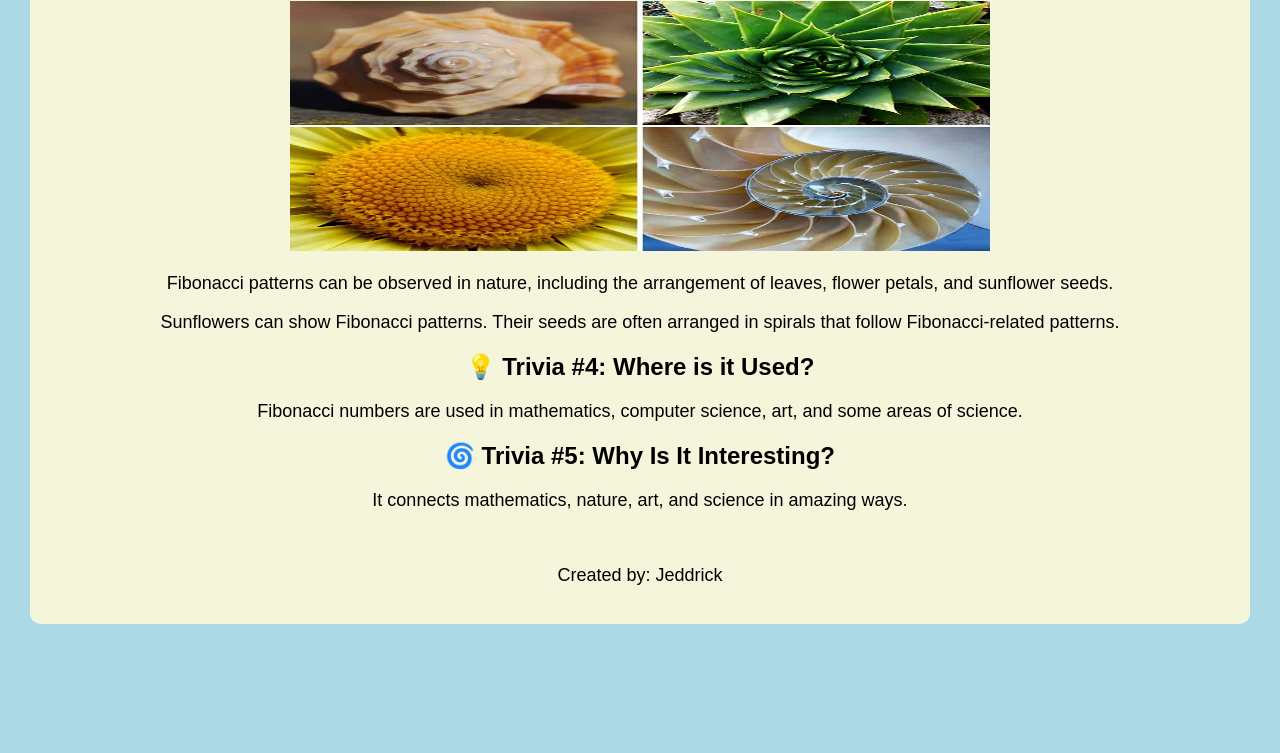
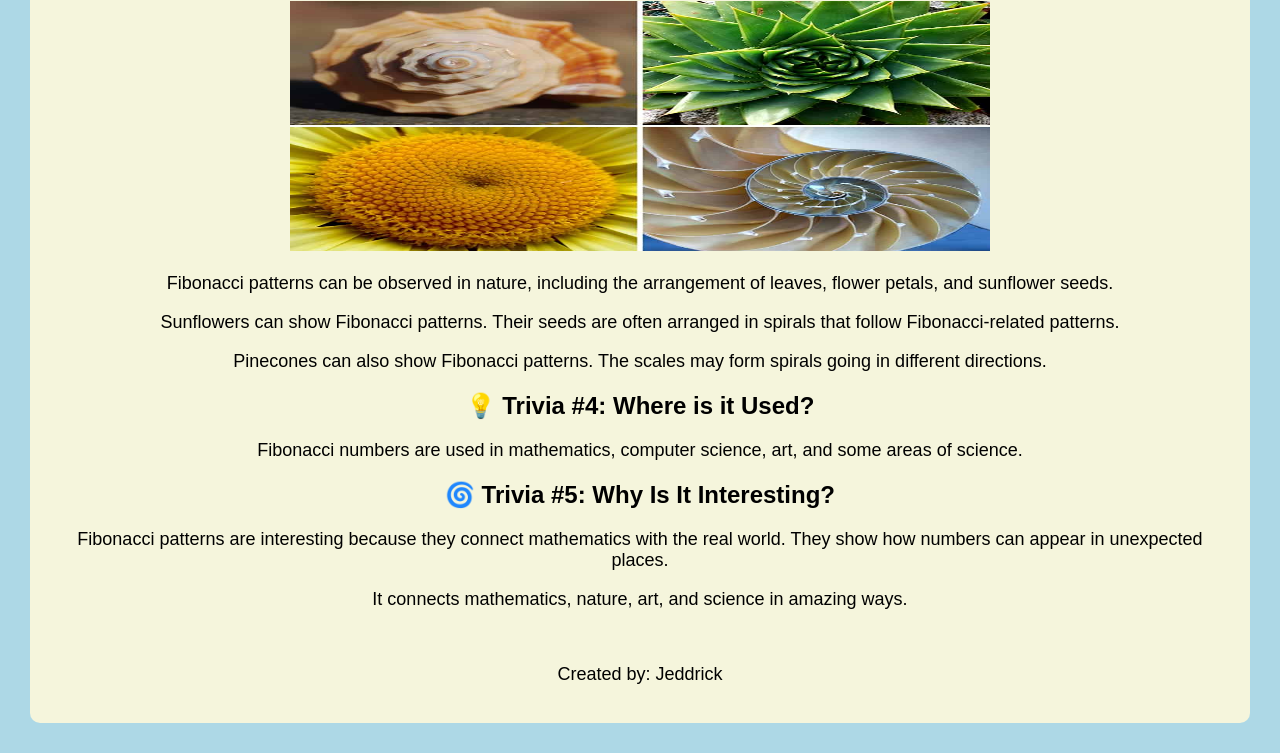
Before and after one commit to jeddrick1105/Fibonacci-trivia, a plain HTML site: page index.html in a window 1280 px wide. Shown: the part 1777-2530 px from the top of the page. Before the commit the page ends 2431 px from the top, so only its background shows below. Drawn offline with Linux system fonts and the light colour scheme.

Commit message:
Update index.html

```diff
--- a/index.html
+++ b/index.html
@@ -48,9 +48,11 @@
 	<img src = Fibonacci.jpg width=700 height=250> <img src = c.jpg width=700 height=250>
         <p> Fibonacci patterns can be observed in nature, including the arrangement of leaves, flower petals, and sunflower seeds. </p>
 	<p> Sunflowers can show Fibonacci patterns. Their seeds are often arranged in spirals that follow Fibonacci-related patterns. </p>
+		<p>Pinecones can also show Fibonacci patterns. The scales may form spirals going in different directions.</p>
 	<h2> 💡 Trivia #4: Where is it Used?</h2>
 	<p> Fibonacci numbers are used in mathematics, computer science, art, and some areas of science. </p>
         <h2> 🌀 Trivia #5: Why Is It Interesting?</h2>
+	<p>Fibonacci patterns are interesting because they connect mathematics with the real world. They show how numbers can appear in unexpected places. </p>
         <p> It connects mathematics, nature, art, and science in amazing ways. </p>
 
 
```
